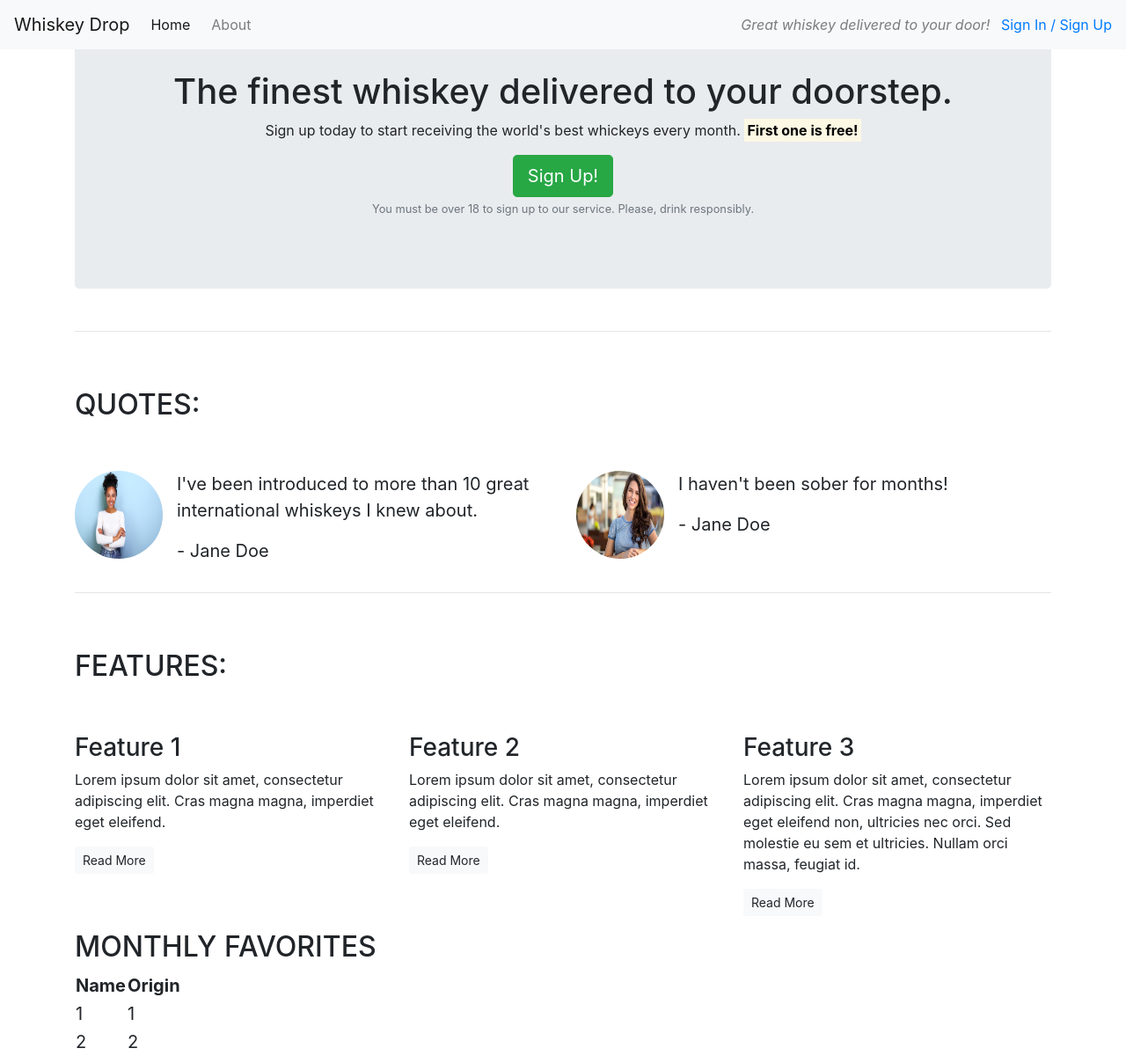
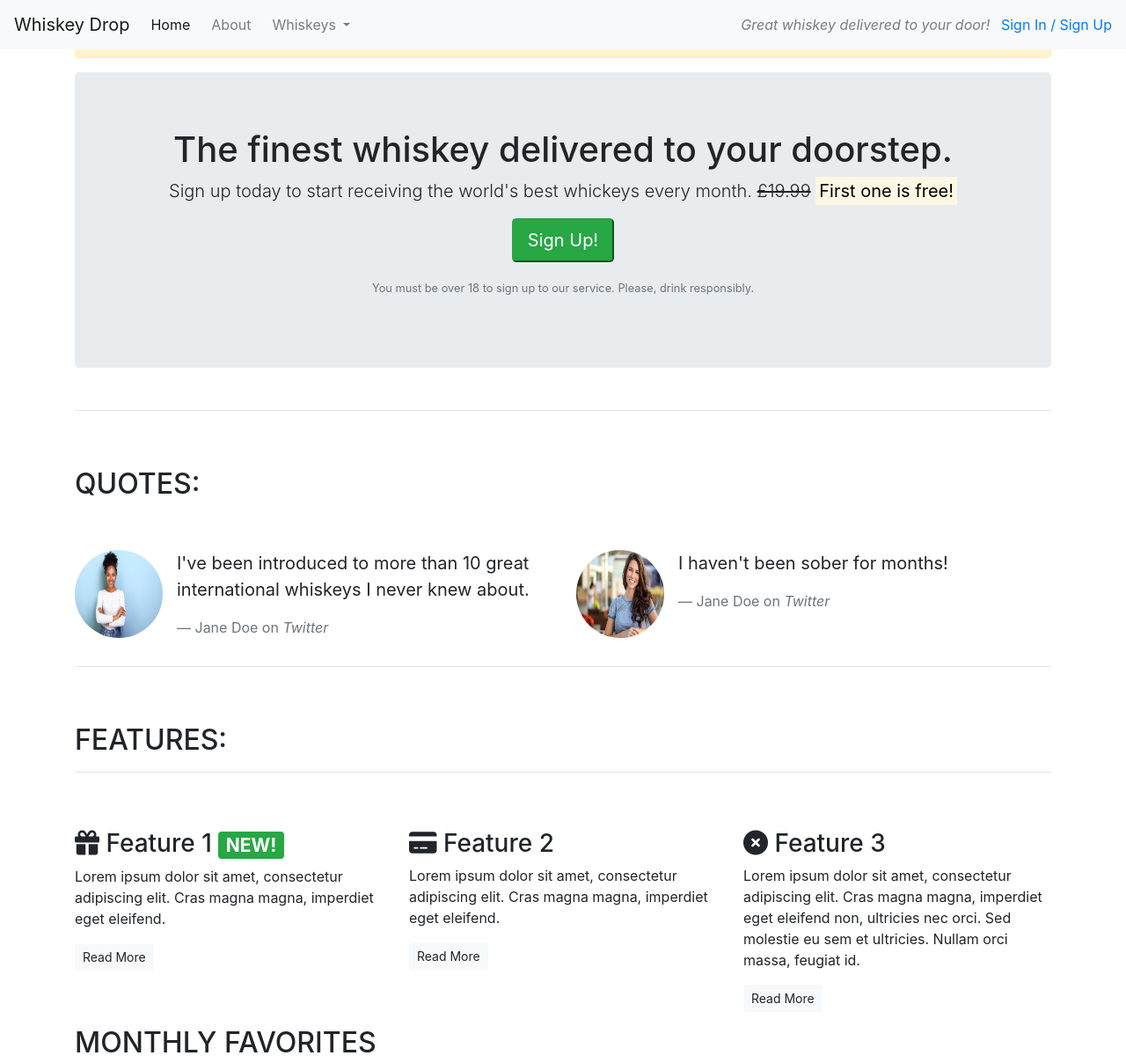
Before and after one commit to Mx-CrystalJ/Bootstrap, a plain HTML site: page index.html in a window 1280 px wide. Shown: the top 1208 px of the page at 88% size. Drawn offline with nearby package versions, Linux system fonts and the light colour scheme.

Commit message:
Add JS componant to index + style dropdown menu

```diff
--- a/index.html
+++ b/index.html
@@ -1,39 +1,75 @@
 <!DOCTYPE html>
-<html lang="en">
+<html lang="en-us">
 
 <head>
-    <meta charset="UTF-8">
+    <meta charset="utf-8">
+    <meta name="viewport" content="width=device-width, initial-scale=1.0">
+
     <title>Whiskey Drop | Taste a new whiskey every month</title>
-    <meta name="viewport" content="width=device-width, initial-scale=1.0">
+
     <!--Bootstrap Stylesheet-->
     <link rel="stylesheet" href="https://cdn.jsdelivr.net/npm/bootstrap@4.3.1/dist/css/bootstrap.min.css"
         integrity="sha384-ggOyR0iXCbMQv3Xipma34MD+dH/1fQ784/j6cY/iJTQUOhcWr7x9JvoRxT2MZw1T" crossorigin="anonymous">
+    <script src="https://kit.fontawesome.com/d2c2d7b08c.js" crossorigin="anonymous"></script>
 </head>
 
 <body>
-    <nav class="navbar navbar-light bg-light navbar-expand-sm fixed-top">
+    <!--Nav-->
+    <nav class="navbar navbar-light navbar-expand-sm bg-light fixed-top">
         <a href="/" class="navbar-brand">Whiskey Drop</a>
-        <ul class="navbar-nav mr-auto">
-            <li class="active nav-item mr-2"><a class="nav-link" href="/">Home</a></li>
-            <li class="nav-item mr-2"><a class="nav-link" href="/about">About</a></li>
-            <li class="nav-item mr-2 d-block d-sm-none"><a class="nav-link" href="/login">Sign Up / Log In</a></li>
-        </ul>
+
+        <button class="navbar-toggler ml-auto" type="button" data-toggle="collapse" data-target="#navbarNavDropdown"
+            aria-controls="navbarNavDropdown" aria-expanded="false" aria-label="Toggle navigation">
+            <span class="navbar-toggler-icon"></span>
+        </button>
+
+        <div class="collapse navbar-collapse" id="navbarNavDropdown">
+            <ul class="navbar-nav mr-auto">
+                <li class="active nav-item mr-2"><a class="nav-link" href="/">Home</a></li>
+                <li class="nav-item mr-2"><a class="nav-link" href="/about">About</a></li>
+                <li class="nav-item dropdown">
+                    <a class="nav-link dropdown-toggle" href="#" id="navbarDropdownMenuLink" role="button"
+                        data-toggle="dropdown" aria-haspopup="true" aria-expanded="false">
+                        Whiskeys
+                    </a>
+                    <div class="dropdown-menu" aria-labelledby="navbarDropdownMenuLink">
+                        <a class="dropdown-item" href="#">Irish</a>
+                        <a class="dropdown-item" href="#">Scotch</a>
+                        <a class="dropdown-item" href="#">Japanese</a>
+                        <a class="dropdown-item" href="#">American</a>
+                    </div>
+                </li>
+                <li class="nav-item mr-2 d-block d-sm-none"><a class="nav-link" href="/login">Sign Up / Log In</a></li>
+            </ul>
+        </div>
         <div class="d-none d-md-block">
             <p class="navbar-text my-auto mr-2"><i>Great whiskey delivered to your door!</i></p>
             <a href="/login">Sign In / Sign Up</a>
         </div>
     </nav>
+
+
     <article class="container mt-3">
+        <div class="row d-none d-sm-block">
+            <div class="col-12">
+                <div class="alert alert-warning">
+                    <strong>Sale Now On!</strong> We've got a sale on a 12-month subscription for the price of 6! <a
+                        href="">See here for more details!</a>
+                </div>
+            </div>
+        </div>
         <!--Callout-->
         <div class="row">
             <div class="col-12">
                 <section class="callout jumbotron text-center">
                     <h1>The finest whiskey delivered to your doorstep.</h1>
-                    <p>Sign up today to start receiving the world's best whickeys every month.
-                        <s class="d-none d-sn-inline">£19.99</s>
+                    <p class="lead">Sign up today to start receiving the world's best whickeys every month.
+                        <s class="d-none d-sm-inline">£19.99</s>
                         <span class="d-inline d-sm-none"><br></span>
-                        <strong><mark>First one is free!</mark></marquee></strong></p>
-                    <button class="btn btn-success btn-lg">Sign Up!</button>
+                        <strong><mark>First one is free!</mark></strong>
+                    </p>
+                    <p><button class="btn-lg btn-success">Sign Up!</button>
+                    </p>
                     <p class="text-muted"><small>You must be over 18 to sign up to our service. Please, drink
                             responsibly.</small></p>
                 </section>
@@ -59,8 +95,10 @@
                         </div>
                         <div class="media-body">
                             <blockquote class="blockquote">
-                                <p>I've been introduced to more than 10 great international whiskeys I knew about.</p>
-                                <p>- Jane Doe</p>
+                                <p>I've been introduced to more than 10 great international whiskeys I never knew about.
+                                </p>
+                                <footer class="blockquote-footer">Jane Doe on <cite title="Twitter">Twitter</cite>
+                                </footer>
                             </blockquote>
                         </div>
                     </div>
@@ -75,10 +113,13 @@
                         <div class="media-body">
                             <blockquote class="blockquote">
                                 <p>I haven't been sober for months!</p>
-                                <p>- Jane Doe</p>
+                                <footer class="blockquote-footer">Jane Doe on <cite title="Twitter">Twitter</cite>
+                                </footer>
                             </blockquote>
                         </div>
                     </div>
+                </div>
+            </div>
         </section>
         <!-- /.quotes -->
         <hr>
@@ -88,28 +129,30 @@
             <div class="row">
                 <div class="col-12 my-5">
                     <h2 class="text-uppercase">Features:</h2>
+                    <hr />
                 </div>
             </div>
             <div class="row">
                 <div class="col-12 col-md-6 col-lg-4">
-                    <div class="features">
-                        <h3>Feature 1</h3>
+                    <div class="feature">
+                        <h3><i class="fa-solid fa-gift d-none d-sm-inline"></i> Feature 1 <span
+                                class="badge badge-success">NEW!</span></h3>
                         <p>Lorem ipsum dolor sit amet, consectetur adipiscing elit. Cras magna magna, imperdiet eget
                             eleifend.</p>
                         <p><a class="btn btn-sm btn-light" href="">Read More</a></p>
                     </div>
                 </div>
                 <div class="col-12 col-md-6 col-lg-4">
-                    <div class="features">
-                        <h3>Feature 2</h3>
+                    <div class="feature">
+                        <h3><i class="fa-solid fa-credit-card d-none d-sm-inline"></i> Feature 2</h3>
                         <p>Lorem ipsum dolor sit amet, consectetur adipiscing elit. Cras magna magna, imperdiet eget
                             eleifend.</p>
                         <p><a class="btn btn-sm btn-light" href="">Read More</a></p>
                     </div>
                 </div>
                 <div class="col-12 d-md-none d-lg-block col-lg-4">
-                    <div class="features">
-                        <h3>Feature 3</h3>
+                    <div class="feature">
+                        <h3><i class="fa-solid fa-circle-xmark d-none d-sm-inline"></i> Feature 3</h3>
                         <p>Lorem ipsum dolor sit amet, consectetur adipiscing elit. Cras magna magna, imperdiet eget
                             eleifend non, ultricies nec orci. Sed molestie eu sem et ultricies. Nullam orci massa,
                             feugiat id. </p>
@@ -156,6 +199,18 @@
         <hr>
 
     </article>
+    <!-- jQuery (necessary for Bootstrap's JavaScript plugins) -->
+    <script src="https://code.jquery.com/jquery-1.12.4.min.js"
+        integrity="sha384-nvAa0+6Qg9clwYCGGPpDQLVpLNn0fRaROjHqs13t4Ggj3Ez50XnGQqc/r8MhnRDZ" crossorigin="anonymous">
+    </script>
+    <!-- Include all compiled plugins (below), or include individual files as needed -->
+    <script src="https://cdn.jsdelivr.net/npm/bootstrap@3.4.1/dist/js/bootstrap.min.js"
+        integrity="sha384-aJ21OjlMXNL5UyIl/XNwTMqvzeRMZH2w8c5cRVpzpU8Y5bApTppSuUkhZXN0VxHd" crossorigin="anonymous">
+    </script>
+    <!-- Latest compiled and minified JavaScript -->
+    <script src="https://cdn.jsdelivr.net/npm/bootstrap@3.4.1/dist/js/bootstrap.min.js"
+        integrity="sha384-aJ21OjlMXNL5UyIl/XNwTMqvzeRMZH2w8c5cRVpzpU8Y5bApTppSuUkhZXN0VxHd" crossorigin="anonymous">
+    </script>
 </body>
 
 </html>
```
